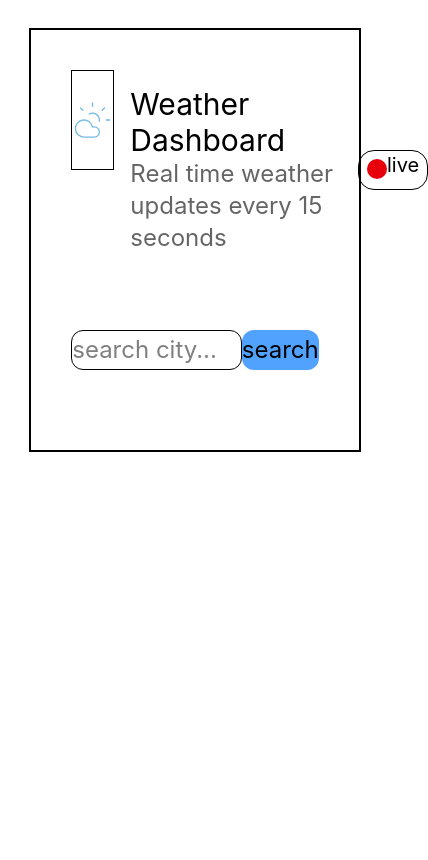
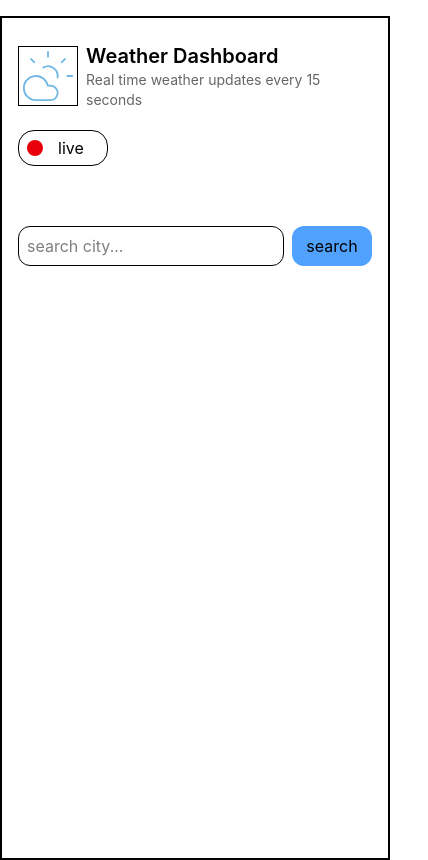
Before and after one commit to 1-COdeM-1/Weather-App, a React (Vite) app: page / in a window 390 px wide. Shown: the whole page, 428 px wide, since content can reach past the window. Built offline with nearby package versions, Linux system fonts and the light colour scheme.

Commit message:
make the project responsive

```diff
--- a/src/components/appContent.tsx
+++ b/src/components/appContent.tsx
@@ -5,7 +5,7 @@ import DropDown from './searchBar/dropDown'
 import ShowCities from './showCities'
 export default function AppContent (){
         return (
-            <div className='flex flex-col p-10 border-2 mt-7 w-[85%] mx-auto'>
+            <div className='flex flex-col p-4 sm:p-6 md:p-10 border-2 mt-4 sm:mt-7 w-full sm:w-[90%] md:w-[85%] mx-auto min-h-screen relative'>
                 <Logo />
                 <SearchThings />
                 <DropDown />
--- a/src/components/logo.tsx
+++ b/src/components/logo.tsx
@@ -1,17 +1,17 @@
 import {CloudSun } from 'lucide-react'
 export default function Logo(){
     return(
-        <div className='flex justify-between'>
-        <div className='flex '>
-                <CloudSun size={100} color="#72b8e3" strokeWidth={0.75} className='border-1'/>
-                <div className='flex flex-col justify-center p-4'>
-                  <p className='text-3xl'>Weather Dashboard</p>
-                  <p className='text-2xl opacity-60'>Real time weather updates every 15 seconds</p>
+        <div className='flex flex-col sm:flex-row sm:justify-between gap-3 sm:gap-0'>
+        <div className='flex items-center'>
+                <CloudSun size={60} color="#72b8e3" strokeWidth={0.75} className='border-1 shrink-0 sm:w-[100px] sm:h-[100px]'/>
+                <div className='flex flex-col justify-center p-2 sm:p-4'>
+                  <p className='text-xl sm:text-2xl md:text-3xl font-semibold'>Weather Dashboard</p>
+                  <p className='text-sm sm:text-base md:text-xl opacity-60'>Real time weather updates every 15 seconds</p>
                 </div>
         </div>
-        <div className='border-1 w-[100px] h-[40px] flex my-auto px-2 rounded-2xl'>
-          <div className='size-5 bg-red-600 rounded-full my-2 '></div>
-          <p className='text-xl  my-.75 mx-auto'>live</p>
+        <div className='border-1 w-[90px] sm:w-[100px] h-[36px] sm:h-[40px] flex items-center px-2 rounded-2xl self-start sm:self-auto sm:my-auto'>
+          <div className='size-4 sm:size-5 bg-red-600 rounded-full shrink-0'></div>
+          <p className='text-base sm:text-xl mx-auto'>live</p>
         </div>
       </div>
     )
--- a/src/components/searchBar/dropDown.tsx
+++ b/src/components/searchBar/dropDown.tsx
@@ -19,7 +19,7 @@ export default function DropDown (){
     return(
         <>
         {serButton && data && data.length > 0 && (
-            <div className='absolute top-[275px] left-[170px] w-[70%] max-h-[300px] overflow-y-auto
+            <div className='absolute top-[140px] sm:top-[160px] left-4 sm:left-6 md:left-10 right-4 sm:right-6 md:right-10 max-h-[300px] overflow-y-auto
                             bg-white border border-gray-200 rounded-xl shadow-lg z-10'>
               {data.map((city) => (
                 <div
--- a/src/components/searchBar/searchThings.tsx
+++ b/src/components/searchBar/searchThings.tsx
@@ -25,9 +25,9 @@ export default function SearchThings(){
     return(
 
             <div className='flex justify-between mt-[30px]'>
-            <search className='flex justify-between mt-[30px] w-[100%]'>
-            <input type="text" className='w-[90%] rounded-xl text-2xl border-1 ' value={searchInput ?? ""} onChange={handleSearch}  placeholder='search city...'/>
-            <button  className='text-2xl bg-blue-400 hover:bg-red-500 w-[100px] h-[40px] rounded-xl cursor-pointer' onClick={handleSerButton}>search</button>
+            <search className='flex justify-between gap-2 mt-[30px] w-full'>
+            <input type="text" className='flex-1 min-w-0 rounded-xl text-base sm:text-xl md:text-2xl border-1 px-2' value={searchInput ?? ""} onChange={handleSearch}  placeholder='search city...'/>
+            <button  className='text-base sm:text-xl bg-blue-400 hover:bg-red-500 min-w-[80px] sm:w-[100px] h-[40px] rounded-xl cursor-pointer shrink-0' onClick={handleSerButton}>search</button>
 
             </search>
 
--- a/src/components/showCities.tsx
+++ b/src/components/showCities.tsx
@@ -38,21 +38,21 @@ useEffect(() => {
         setData2((items) => items!.filter(item => item.id !== id))
 }
     return(
-        <div className='grid grid-cols-3 gap-4 mt-[40px]'>
+        <div className='grid grid-cols-1 sm:grid-cols-2 lg:grid-cols-3 gap-4 mt-[40px]'>
                   {
                     data2?.map((city)=>(
-                      <div key={city.id} className='border-1 h-[290px] flex flex-col p-4 rounded-2xl'>
+                      <div key={city.id} className='border-1 flex flex-col p-4 rounded-2xl'>
                         <div className='flex justify-between'>
                           <div className='flex flex-col'>
-                            <h1 className='text-3xl'>{city.name}</h1>
+                            <h1 className='text-2xl sm:text-3xl'>{city.name}</h1>
                             <p>{city.country}</p>
                           </div>
                           <button className='text-red-600 text-3xl mt-[10px] cursor-pointer' onClick={()=>deleteCity(city.id)}>X</button>
                         </div>
-                        <div className='text-7xl mx-auto mt-[15px]'>
+                        <div className='text-5xl sm:text-6xl md:text-7xl mx-auto mt-[15px] py-2'>
                           {city.temperature} C
                         </div>
-                        <div className='w-[200px] h-[55px] border-1 mx-auto my-auto rounded-2xl'>
+                        <div className='w-full sm:w-[200px] h-[55px] border-1 mx-auto my-3 rounded-2xl flex flex-col justify-center'>
                           <h1 className='text-center text-xl'>wind speed :</h1>
                           <p className='text-center'>{city.windspeed?city.windspeed : "__"} Km/h</p>
                         </div>
```
